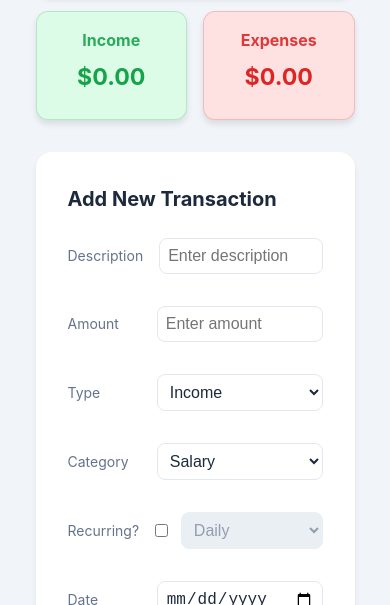
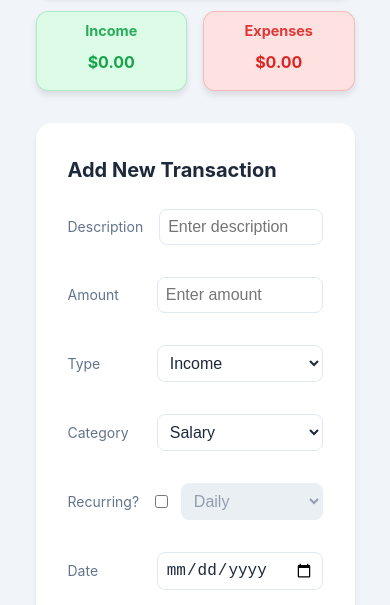
Before and after one commit to Feroov/PFM, a plain HTML site: page index.html in a window 390 px wide. Shown: the part 239-844 px from the top of the page. Drawn offline with Linux system fonts and the light colour scheme.

Commit message:
Align fix

```diff
--- a/assets/css/styles.css
+++ b/assets/css/styles.css
@@ -1638,19 +1638,19 @@ textarea {
 
     .stat-card {
         flex: 1;
-        padding: 1em;
+        padding: 0.5em;
         background-color: var(--card-background);
         border-radius: 0.75rem;
         text-align: center;
     }
 
     .stat-card h3 {
+        font-size: 0.9rem;
+        opacity: 0.9;
+    }
+
+    .stat-amount {
         font-size: 1rem;
-        opacity: 0.9;
-    }
-
-    .stat-amount {
-        font-size: 1.45rem;
         font-weight: 700;
         margin: 0.5rem 0;
     }
```
